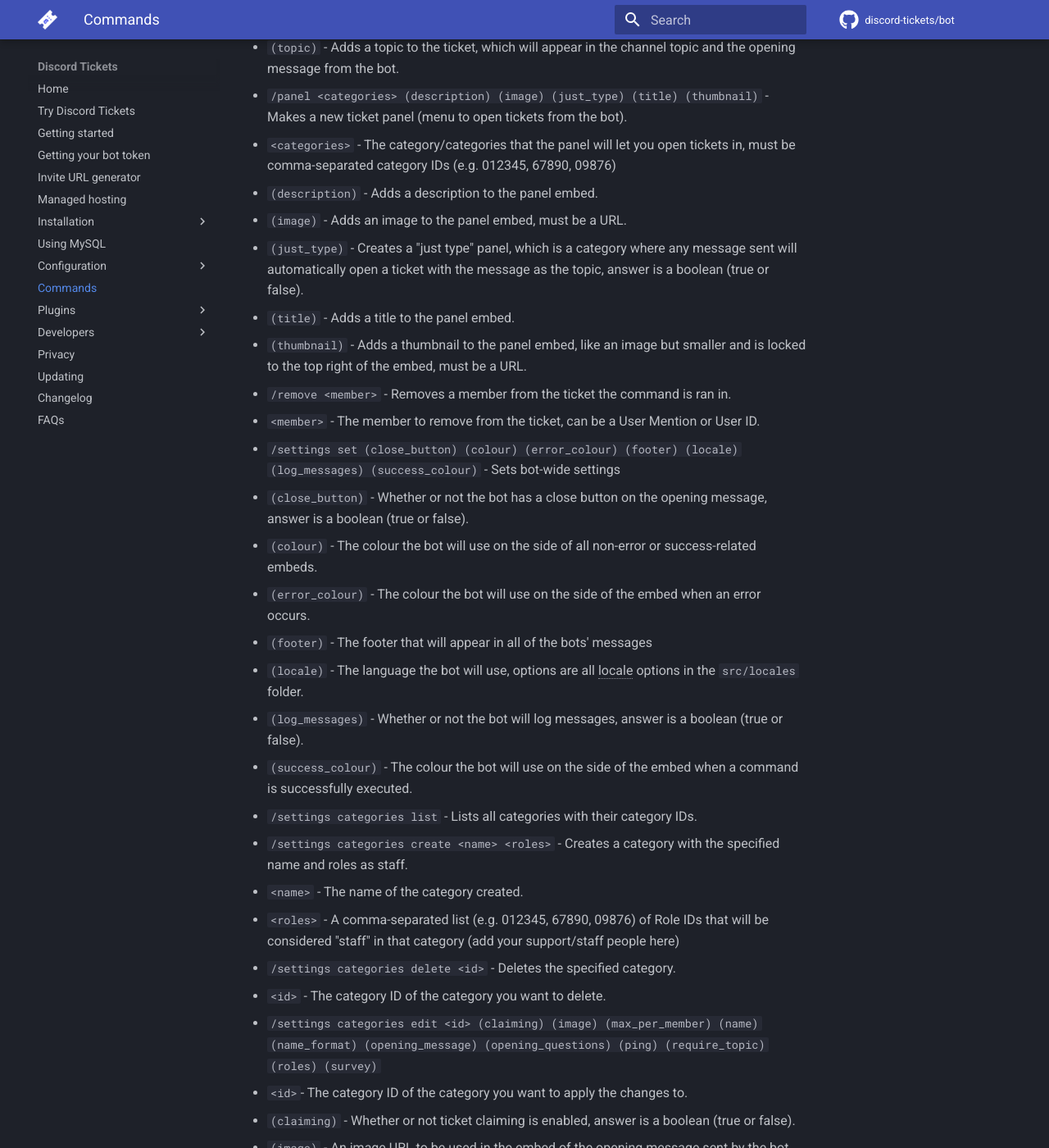
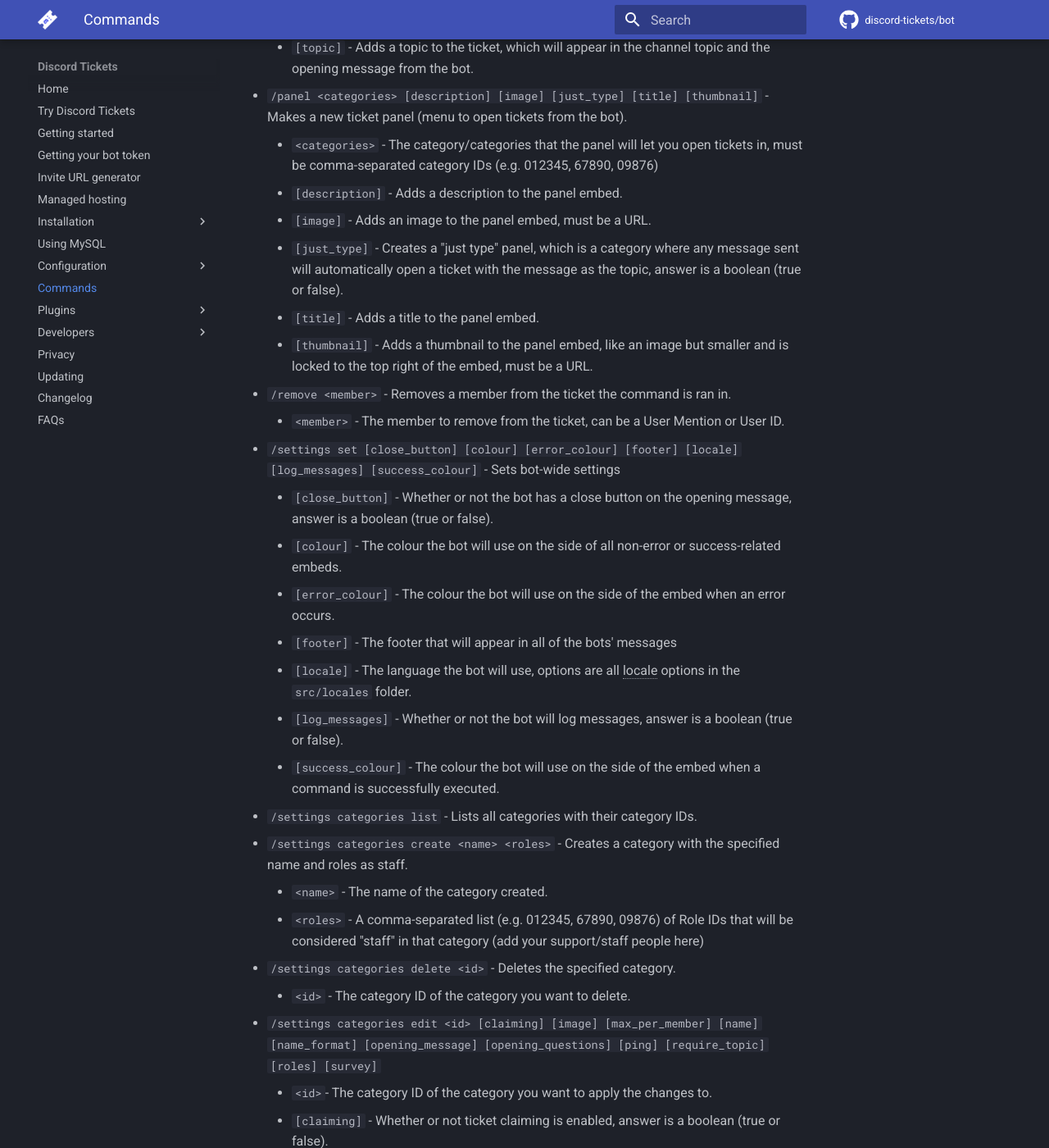
Before and after one commit to discord-tickets/docs, an MkDocs documentation site: the page built from docs/commands.md, in a window 1280 px wide and 1400 px high, scrolled down 939 px. Shown: the whole window at 82% size. Built offline with MkDocs 1.6.1 and Material for MkDocs 9.7.7, drawn with Linux system fonts in a browser that asks for light colours; comment, search, counter and statistics services are not loaded; some of the changed text lies outside the part shown.

Commit message:
Update commands.md

```diff
--- a/docs/commands.md
+++ b/docs/commands.md
@@ -1,66 +1,66 @@
 # Commands
 
-Arguments in `<>` are required, arguments in `()` are optional.
+Arguments in `<>` are required, arguments in `[]` are optional.
 
 All commands are accurate as of version `3.1.3`, original version made by eartharoid and improved by RooRay.
 
-- `/add <user> (ticket)` - Adds someone to a ticket, can be run by anyone with access to the ticket.
-  - `<user>` - The person to add, supports User Mention or User ID.
-  - `(ticket)` - The ticket to add the specified person to, if none is specified, the person will be added to the ticket channel the command was used in.
+- `/add <user> [ticket]` - Adds someone to a ticket, can be run by anyone with access to the ticket.
+	- `<user>` - The person to add, supports User Mention or User ID.
+	- `[ticket]` - The ticket to add the specified person to, if none is specified, the person will be added to the ticket channel the command was used in.
 - `/blacklist show` - Shows all people and roles that are blacklisted from opening tickets.
 - `/blacklist add <member_or_role>` - Adds the specified user or role to the blacklist.
-  - `<member_or_role>` - The person or role to add to the blacklist, supports User ID, User Mention, Role Mention or Role ID.
+	- `<member_or_role>` - The person or role to add to the blacklist, supports User ID, User Mention, Role Mention or Role ID.
 - `/blacklist remove <member_or_role>` - Removes the specified user or role from the blacklist.
-  - `<member_or_role>` - The person or role to remove from the blacklist, supports User ID, User Mention, Role Mention or Role ID.
-- `/close (reason) (ticket) (time)` - Close a ticket, can be run by anyone with access to the ticket.
-  - `(reason)` - Adds a reason for closing the ticket.
-  - `(ticket)` - The ticket to be closed, if none is specified the ticket the command is ran in will be closed.
-  - `(time)` - Closes all tickets that have been inactive for the specified amount of time.
+	- `<member_or_role>` - The person or role to remove from the blacklist, supports User ID, User Mention, Role Mention or Role ID.
+- `/close [reason] [ticket] [time]` - Close a ticket, can be run by anyone with access to the ticket.
+	- `[reason]` - Adds a reason for closing the ticket.
+	- `[ticket]` - The ticket to be closed, if none is specified the ticket the command is ran in will be closed.
+	- `[time]` - Closes all tickets that have been inactive for the specified amount of time.
 - `/help` - Lists all the commands you can use.
-- `/new (topic)` - Creates a new ticket.
-  - `(topic)` - Adds a topic to the ticket, which will appear in the channel topic and the opening message from the bot.
-- `/panel <categories> (description) (image) (just_type) (title) (thumbnail)` - Makes a new ticket panel (menu to open tickets from the bot).
-  - `<categories>` - The category/categories that the panel will let you open tickets in, must be comma-separated category IDs (e.g. 012345, 67890, 09876)
-  - `(description)` - Adds a description to the panel embed.
-  - `(image)` - Adds an image to the panel embed, must be a URL.
-  - `(just_type)` - Creates a "just type" panel, which is a category where any message sent will automatically open a ticket with the message as the topic, answer is a boolean (true or false).
-  - `(title)` - Adds a title to the panel embed.
-  - `(thumbnail)` - Adds a thumbnail to the panel embed, like an image but smaller and is locked to the top right of the embed, must be a URL.
+- `/new [topic]` - Creates a new ticket.
+	- `[topic]` - Adds a topic to the ticket, which will appear in the channel topic and the opening message from the bot.
+- `/panel <categories> [description] [image] [just_type] [title] [thumbnail]` - Makes a new ticket panel (menu to open tickets from the bot).
+	- `<categories>` - The category/categories that the panel will let you open tickets in, must be comma-separated category IDs (e.g. 012345, 67890, 09876)
+	- `[description]` - Adds a description to the panel embed.
+	- `[image]` - Adds an image to the panel embed, must be a URL.
+	- `[just_type]` - Creates a "just type" panel, which is a category where any message sent will automatically open a ticket with the message as the topic, answer is a boolean (true or false).
+	- `[title]` - Adds a title to the panel embed.
+	- `[thumbnail]` - Adds a thumbnail to the panel embed, like an image but smaller and is locked to the top right of the embed, must be a URL.
 - `/remove <member>` - Removes a member from the ticket the command is ran in.
-  - `<member>` - The member to remove from the ticket, can be a User Mention or User ID.
-- `/settings set (close_button) (colour) (error_colour) (footer) (locale) (log_messages) (success_colour)` - Sets bot-wide settings
-  - `(close_button)` - Whether or not the bot has a close button on the opening message, answer is a boolean (true or false).
-  - `(colour)` - The colour the bot will use on the side of all non-error or success-related embeds.
-  - `(error_colour)` - The colour the bot will use on the side of the embed when an error occurs.
-  - `(footer)` - The footer that will appear in all of the bots' messages
-  - `(locale)` - The language the bot will use, options are all locale options in the `src/locales` folder.
-  - `(log_messages)` - Whether or not the bot will log messages, answer is a boolean (true or false).
-  - `(success_colour)` - The colour the bot will use on the side of the embed when a command is successfully executed.
+	- `<member>` - The member to remove from the ticket, can be a User Mention or User ID.
+- `/settings set [close_button] [colour] [error_colour] [footer] [locale] [log_messages] [success_colour]` - Sets bot-wide settings
+	- `[close_button]` - Whether or not the bot has a close button on the opening message, answer is a boolean (true or false).
+	- `[colour]` - The colour the bot will use on the side of all non-error or success-related embeds.
+	- `[error_colour]` - The colour the bot will use on the side of the embed when an error occurs.
+	- `[footer]` - The footer that will appear in all of the bots' messages
+	- `[locale]` - The language the bot will use, options are all locale options in the `src/locales` folder.
+	- `[log_messages]` - Whether or not the bot will log messages, answer is a boolean (true or false).
+	- `[success_colour]` - The colour the bot will use on the side of the embed when a command is successfully executed.
 - `/settings categories list` - Lists all categories with their category IDs.
 - `/settings categories create <name> <roles>` - Creates a category with the specified name and roles as staff.
-  - `<name>` - The name of the category created.
-  - `<roles>` - A comma-separated list (e.g. 012345, 67890, 09876) of Role IDs that will be considered "staff" in that category (add your support/staff people here)
+	- `<name>` - The name of the category created.
+	- `<roles>` - A comma-separated list (e.g. 012345, 67890, 09876) of Role IDs that will be considered "staff" in that category (add your support/staff people here)
 - `/settings categories delete <id>` - Deletes the specified category.
-  - `<id>` - The category ID of the category you want to delete.
-- `/settings categories edit <id> (claiming) (image) (max_per_member) (name) (name_format) (opening_message) (opening_questions) (ping) (require_topic) (roles) (survey)`
-  - `<id>`- The category ID of the category you want to apply the changes to.
-  - `(claiming)` - Whether or not ticket claiming is enabled, answer is a boolean (true or false).
-  - `(image)` - An image URL to be used in the embed of the opening message sent by the bot when a ticket is opened in the category.
-  - `(max_per_member)` - How many tickets can be opened by one person in the category.
-  - `(name)` - Change the name of the category to the specified name.
-  - `(name_format)` - The naming convention used by the bot for that category (e.g. if it was called `help` the bot would name the ticket channels opened in the order `help-1`, `help-2`, `help-3` etc).
-  - `(opening_message)` - The opening message used by the bot in the embed it sends when a ticket is opened in the category.
-  - `(opening_questions)` - Questions the bot asks the ticket opener when the ticket is opened in the category.
-  - `(ping)` - A comma-separated list of role IDs for the bot to ping when a ticket is opened in the category (e.g. 012345, 67890, 09876).
-  - `(require_topic)` - Require all tickets that get opened to have a topic, answer is a boolean (true or false).
-  - `(roles)` A comma-separated list of "staff" role IDs (add support/staff roles (e.g 012345, 67890, 09876)).
-  - `(survey)` - The survey the bot sends the ticket opener after the ticket is closed.
+	- `<id>` - The category ID of the category you want to delete.
+- `/settings categories edit <id> [claiming] [image] [max_per_member] [name] [name_format] [opening_message] [opening_questions] [ping] [require_topic] [roles] [survey]`
+	- `<id>`- The category ID of the category you want to apply the changes to.
+	- `[claiming]` - Whether or not ticket claiming is enabled, answer is a boolean (true or false).
+	- `[image]` - An image URL to be used in the embed of the opening message sent by the bot when a ticket is opened in the category.
+	- `[max_per_member]` - How many tickets can be opened by one person in the category.
+	- `[name]` - Change the name of the category to the specified name.
+	- `[name_format]` - The naming convention used by the bot for that category (e.g. if it was called `help` the bot would name the ticket channels opened in the order `help-1`, `help-2`, `help-3` etc).
+	- `[opening_message]` - The opening message used by the bot in the embed it sends when a ticket is opened in the category.
+	- `[opening_questions]` - Questions the bot asks the ticket opener when the ticket is opened in the category.
+	- `[ping]` - A comma-separated list of role IDs for the bot to ping when a ticket is opened in the category (e.g. 012345, 67890, 09876).
+	- `[require_topic]` - Require all tickets that get opened to have a topic, answer is a boolean (true or false).
+	- `[roles]` A comma-separated list of "staff" role IDs (add support/staff roles (e.g 012345, 67890, 09876)).
+	- `[survey]` - The survey the bot sends the ticket opener after the ticket is closed.
 - `/stats` - Displays ticket stats (number of tickets opened, average response time and number of messages).
 - `/survey <survey>` - View responses of the specified survey.
-  - `<survey>` - The name of the survey to view the responses of.
+	- `<survey>` - The name of the survey to view the responses of.
 - `/tag` - Use a tag response (basically a premade reply).
 - `/topic <new_topic>` - Change the topic of the ticket.
-  - `<new_topic>` - The topic that the ticket will be changed to.
+	- `<new_topic>` - The topic that the ticket will be changed to.
 
 <!-- do not delete -->
 --8<-- "includes/terms.md"
```
